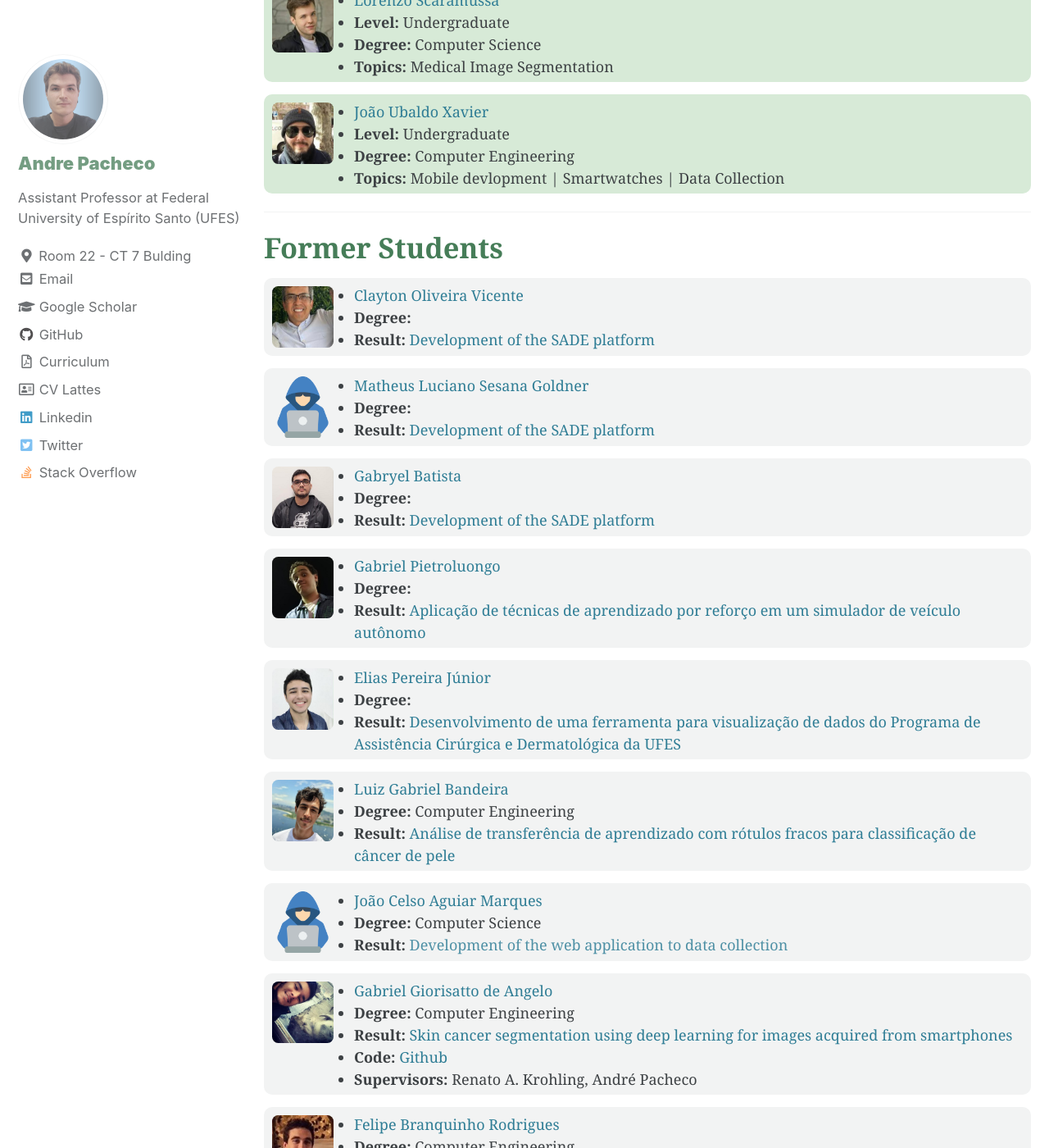
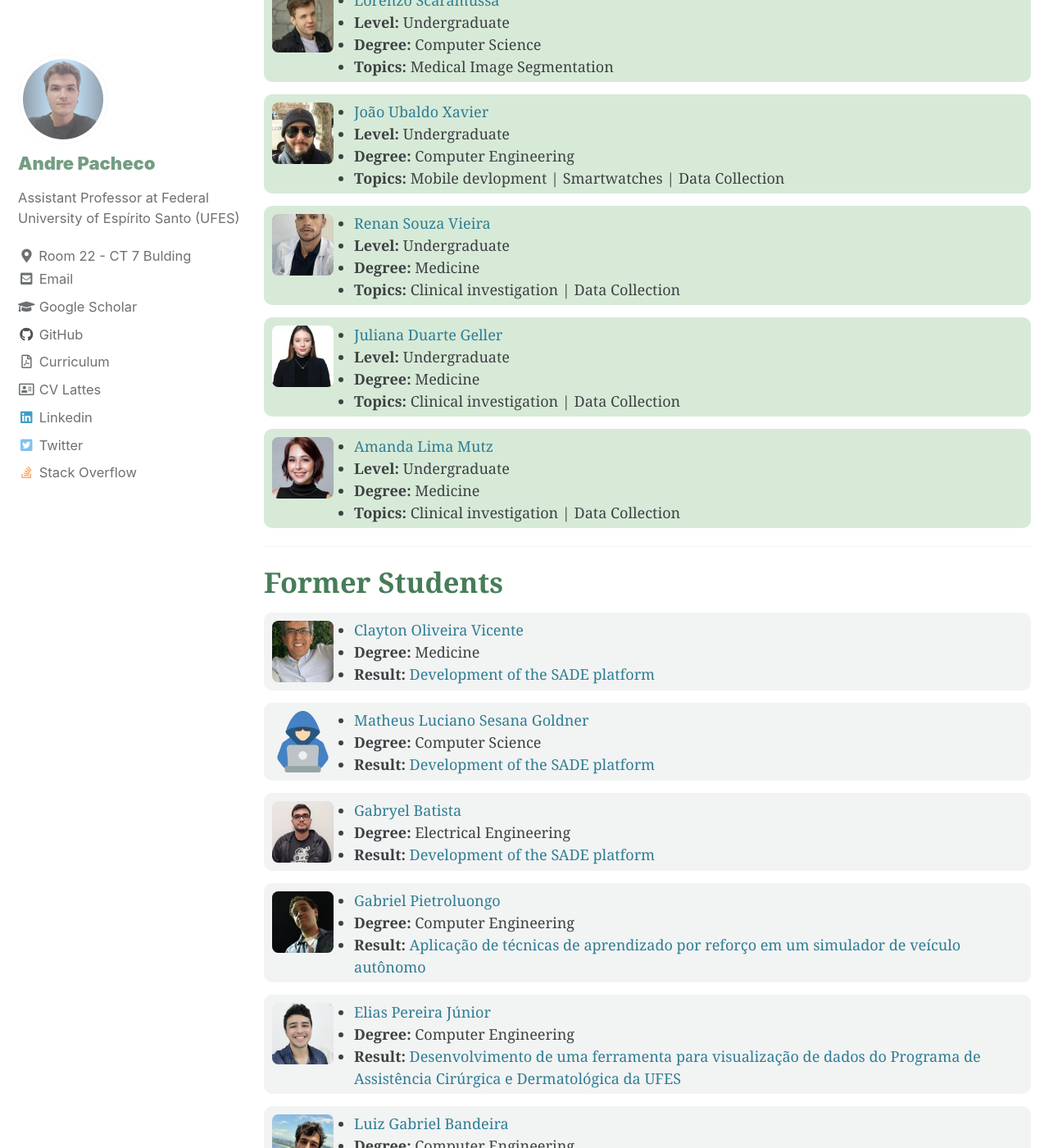
Before and after one commit to paaatcha/paaatcha.github.io, a Jekyll site: the page built from _pages/students.md, in a window 1280 px wide and 1400 px high, scrolled down 1753 px. Shown: the whole window at 82% size. Built offline with Jekyll 4.4.1, drawn with Linux system fonts in a browser that asks for light colours; cached includes are drawn as plain includes.

Commit message:
update students

```diff
--- a/_data/students.yml
+++ b/_data/students.yml
@@ -64,6 +64,30 @@ current:
     supervisors: "Andre Pacheco"
     level: "Undergraduate"
 
+  - name: "Renan Souza Vieira"
+    photo: "renan.gif"
+    site: "http://lattes.cnpq.br/3113715246348154"
+    topics: "Clinical investigation | Data Collection"
+    course: "Medicine"
+    supervisors: "Andre Pacheco and Patricia Lyra"
+    level: "Undergraduate"
+
+  - name: "Juliana Duarte Geller"
+    photo: "juliana.jpg"
+    site: "http://lattes.cnpq.br/6733249836692802"
+    topics: "Clinical investigation | Data Collection"
+    course: "Medicine"
+    supervisors: "Andre Pacheco and Patricia Lyra"
+    level: "Undergraduate"
+
+  - name: "Amanda Lima Mutz"
+    photo: "amanda.jpg"
+    site: "http://lattes.cnpq.br/1807546585281240"
+    topics: "Clinical investigation | Data Collection"
+    course: "Medicine"
+    supervisors: "Andre Pacheco and Patricia Lyra"
+    level: "Undergraduate"
+
 #######################################################################################
 # FORMER STUDENTS
 #######################################################################################
@@ -72,28 +96,33 @@ former:
   - name: "Clayton Oliveira Vicente"
     photo: "clayton_vicente.jpeg"
     site: "#"
+    course: "Medicine"
     result: "Development of the SADE platform"
     link: "https://sol.sbc.org.br/index.php/webmedia_estendido/article/view/25686"
 
   - name: "Matheus Luciano Sesana Goldner"
     site: "https://github.com/MatheusLSG"
+    course: "Computer Science"
     result: "Development of the SADE platform"
     link: "https://sol.sbc.org.br/index.php/webmedia_estendido/article/view/25686"
 
   - name: "Gabryel Batista"
     photo: "gabryel_batista.jpeg"
+    course: "Electrical Engineering"
     site: "https://github.com/gabryelfbatista"
     result: "Development of the SADE platform"
     link: "https://sol.sbc.org.br/index.php/webmedia_estendido/article/view/25686"
 
   - name: "Gabriel Pietroluongo"
     photo: "gabriel_pietroluongo.jpeg"
+    course: "Computer Engineering"
     site: "https://github.com/pietroluongo"
     result: "Aplicação de técnicas de aprendizado por reforço em um simulador de veículo autônomo"
     link: "https://drive.google.com/file/d/1lfBBzSYwFekivOSEQ3QRTee27_w4HJtQ/view?usp=sharing"
 
   - name: "Elias Pereira Júnior"
     photo: "elias_junior.jpeg"
+    course: "Computer Engineering"
     site: "https://github.com/EPGJ"
     result: "Desenvolvimento de uma ferramenta para visualização de dados do Programa de Assistência Cirúrgica e Dermatológica da UFES"
     link: "http://pachecoandre.com.br/assets/files/students/pgs/elias_junior.pdf"
```
Also changed, not shown: assets/imgs/students/amanda.jpg (added), assets/imgs/students/juliana.jpg (added), assets/imgs/students/renan.gif (added).
